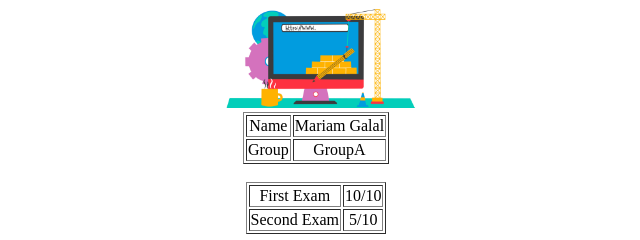
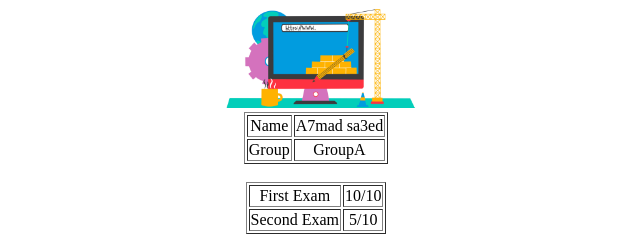
Before and after one commit to HappyEra1122/New-Project, a plain HTML site: page index.html in a window 1280 px wide. Shown: the full height of the page, 324-964 px from the left. Drawn offline with Linux system fonts and the light colour scheme.

Commit message:
Update index.html

```diff
--- a/index.html
+++ b/index.html
@@ -16,7 +16,7 @@
                     Name
                 </td>
                 <td>
-                    Mariam Galal
+                    A7mad sa3ed
                 </td>
             </tr>
             <tr>
```
